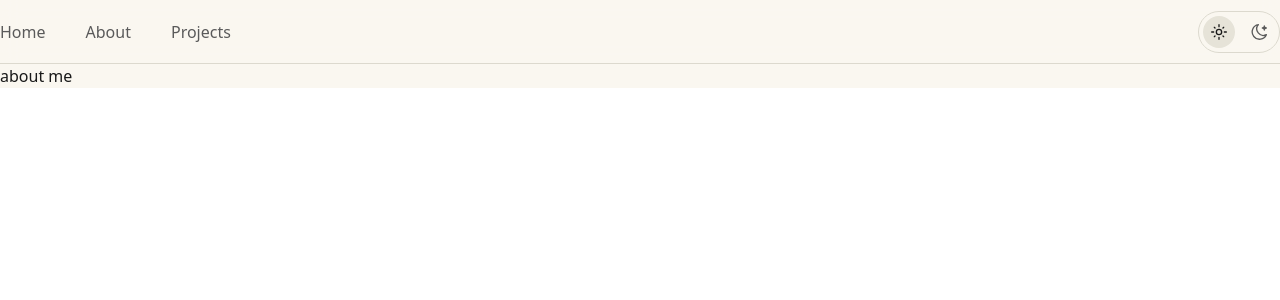
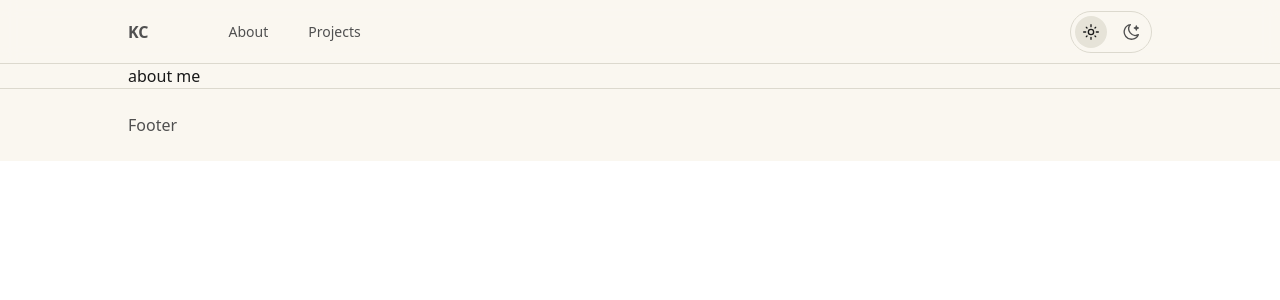
Before and after one commit to kylechi05/portfolio, a Next.js app: page /about in a window 1280 px wide. Shown: the top 300 px of the page. Built offline with nearby package versions, Linux system fonts and the light colour scheme.

Commit message:
finished navbar, inserted footer, got consistent padding setup

```diff
--- a/src/app/globals.css
+++ b/src/app/globals.css
@@ -6,11 +6,15 @@
     --color-background-light-primary: #faf7f0;
     --color-background-light-secondary: #e6e3d8;
     --color-background-dark-primary: #101010;
-    --color-background-dark-secondary: #292929;
+    --color-background-dark-secondary: #252525;
     --color-text-light-primary: #fafafa;
-    --color-text-light-secondary: #aaaaaa;
+    --color-text-light-secondary: #b0b0b0;
     --color-text-dark-primary: #191919;
-    --color-text-dark-secondary: #5a5a5a;
+    --color-text-dark-secondary: #505050;
     --color-border-light: #dcd9ce;
     --color-border-dark: #3a3a3a;
+    --spacing-mobile-x: 1rem;
+    --spacing-mobile-header-footer-x: 1.5rem;
+    --spacing-desktop-small-x: 3rem;
+    --spacing-desktop-large-x: 8rem;
 }
--- a/src/app/layout.tsx
+++ b/src/app/layout.tsx
@@ -5,6 +5,7 @@ import "./globals.css";
 import { ThemeProvider } from "@/context/ThemeContext";
 
 import NavBar from "@/components/Navbar";
+import Footer from "@/components/Footer";
 
 const geistSans = Geist({
     variable: "--font-geist-sans",
@@ -34,7 +35,8 @@ export default function RootLayout({
                 <ThemeProvider>
                     <div className="bg-background-light-primary text-text-dark-primary dark:bg-background-dark-primary dark:text-text-light-primary">
                         <NavBar />
-                        {children}
+                        <div className="px-mobile-x md:px-desktop-small-x lg:px-desktop-large-x">{children}</div>
+                        <Footer />
                     </div>
                 </ThemeProvider>
             </body>
--- a/src/components/Footer.tsx
+++ b/src/components/Footer.tsx
@@ -1,7 +1,7 @@
 export default function Footer() {
     return (
-        <footer className="flex w-full flex-row">
-            <div>asd;lfkjasl;kdfj</div>
+        <footer className="text-text-dark-secondary dark:text-text-light-secondary px-mobile-header-footer-x md:px-desktop-small-x lg:px-desktop-large-x border-border-light bg-background-light-primary dark:border-border-dark dark:bg-background-dark-primary flex w-full flex-row border-t-1 py-3 md:py-6">
+            <div>Footer</div>
         </footer>
-    )
+    );
 }
--- a/src/components/Navbar.tsx
+++ b/src/components/Navbar.tsx
@@ -23,13 +23,27 @@ export default function NavBar() {
     };
 
     return (
-        <nav className="border-border-light bg-background-light-primary/75 dark:border-border-dark dark:bg-background-dark-primary/75 sticky top-0 z-10 flex h-16 w-full flex-row justify-between border-b-1 backdrop-blur-sm">
-            <div className="text-text-dark-secondary dark:text-text-light-secondary hidden flex-row items-center gap-10 md:flex">
-                <Link href="/">Home</Link>
-                <Link href="/about">About</Link>
-                <Link href="/projects">Projects</Link>
+        <nav className="text-text-dark-secondary dark:text-text-light-secondary px-mobile-header-footer-x md:px-desktop-small-x lg:px-desktop-large-x border-border-light bg-background-light-primary/75 dark:border-border-dark dark:bg-background-dark-primary/75 sticky top-0 z-10 flex h-16 w-full flex-row justify-between border-b-1 backdrop-blur-sm">
+            <div className="flex flex-row items-center gap-20">
+                <Link href="/" className="font-bold">
+                    KC
+                </Link>
+                <div className="hidden flex-row items-center gap-10 text-sm md:flex">
+                    <Link
+                        href="/about"
+                        className="hover:text-text-dark-primary dark:hover:text-text-light-primary"
+                    >
+                        About
+                    </Link>
+                    <Link
+                        href="/projects"
+                        className="hover:text-text-dark-primary dark:hover:text-text-light-primary"
+                    >
+                        Projects
+                    </Link>
+                </div>
             </div>
-            <div className="flex flex-row items-center gap-4">
+            <div className="flex flex-row items-center gap-8">
                 <div className="border-border-light dark:border-border-dark flex flex-row gap-2 rounded-full border-1 p-1">
                     <button
                         onClick={() => changeTheme("light")}
@@ -52,7 +66,7 @@ export default function NavBar() {
                 </div>
             </div>
             {isOpen && (
-                <div className="bg-background-light-primary dark:bg-background-dark-primary fixed inset-x-0 top-16 flex h-[calc(100vh-4rem)] flex-col gap-8 md:hidden">
+                <div className="px-mobile-x bg-background-light-primary dark:bg-background-dark-primary fixed inset-x-0 top-16 flex h-[calc(100vh-4rem)] flex-col gap-6 py-6 md:hidden">
                     <Link href="/" onClick={handleMenuOpen}>
                         Home
                     </Link>
```
